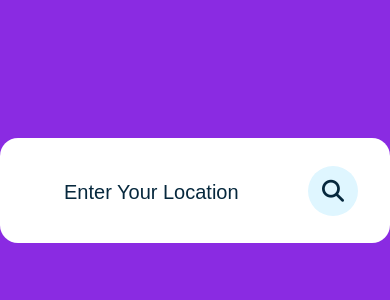
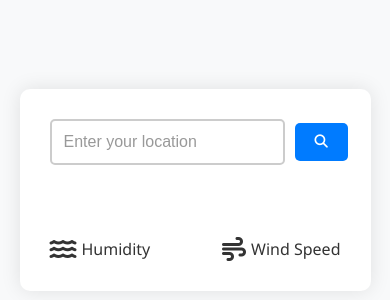
Before and after one commit to Curtly4/Weather_App, a plain HTML site: page index.html in a window 390 px wide. Shown: the part 232-532 px from the top of the page. Drawn offline with Linux system fonts and the light colour scheme.

Commit message:
fixed rendering bug

```diff
--- a/index.js
+++ b/index.js
@@ -38,27 +38,27 @@ search.addEventListener("click", () => {
       switch (data.weather[0].main) {
         case "Clear":
           image.src = "images/clear-sky.png";
-          //document.body.style.backgroundImage = "url('images/clear-sky.jpg')";
+          document.body.style.backgroundImage = "url('images/clear-sky.jpg')";
           break;
         case "Clouds":
           image.src = "images/cloudy.png";
-          //document.body.style.backgroundImage = "url('images/cloudy-sky.jpg')";
+          document.body.style.backgroundImage = "url('images/cloudy-sky.jpg')";
           break;
         case "Fog":
           image.src = "images/foggy.png";
-          //document.body.style.backgroundImage = "url('images/dense-fog.jpg')";
+          document.body.style.backgroundImage = "url('images/dense-fog.jpg')";
           break;
         case "Rain":
           image.src = "images/rainny.png";
-          //document.body.style.backgroundImage = "url('images/rainy-day.jpg')";
+          document.body.style.backgroundImage = "url('images/rainy-day.jpg')";
           break;
         case "Snow":
           image.src = "images/snow.png";
-          //document.body.style.backgroundImage = "url('images/snowday.jpg')";
+          document.body.style.backgroundImage = "url('images/snowday.jpg')";
           break;
         default:
           image.src = "";
-          //document.body.style.backgroundImage = "none";
+          document.body.style.backgroundImage = "none";
       }
 
       temperature.innerHTML = `${parseInt(data.main.temp)}&deg;F`;
--- a/style.css
+++ b/style.css
@@ -1,4 +1,4 @@
-* {
+/* * {
     margin: 0;
     padding: 0;
     border: 0;
@@ -191,4 +191,142 @@ body {
         justify-content: center;
         background: blueviolet;
     }
-}
+} */
+
+* {
+    margin: 0;
+    padding: 0;
+    box-sizing: border-box;
+  }
+
+  body {
+    font-family: 'Segoe UI', Tahoma, Geneva, Verdana, sans-serif;
+    background-color: #f8f9fa;
+    color: #333;
+    display: flex;
+    justify-content: center;
+    background-size: cover;
+    background-repeat: no-repeat;
+    background-attachment: fixed;
+    align-items: center;
+    min-height: 100vh;
+  }
+
+  .container {
+    max-width: 400px;
+    background-color: #fff;
+    border-radius: 10px;
+    box-shadow: 0 0 20px rgba(0, 0, 0, 0.1);
+    padding: 30px;
+    animation: fadeIn 0.5s ease-out;
+  }
+
+  .search-box {
+    display: flex;
+    align-items: center;
+  }
+
+  .search-box input {
+    flex: 1;
+    padding: 12px;
+    font-size: 16px;
+    border: 2px solid #ccc;
+    border-radius: 5px;
+    transition: border-color 0.3s;
+  }
+
+  .search-box input::placeholder {
+    color: #999;
+  }
+
+  .search-box button {
+    padding: 12px 20px;
+    margin-left: 10px;
+    background-color: #007bff;
+    color: #fff;
+    border: none;
+    border-radius: 5px;
+    cursor: pointer;
+    transition: background-color 0.3s;
+  }
+
+  .search-box button:hover {
+    background-color: #0056b3;
+  }
+
+  .weather-box {
+    margin-top: 30px;
+    text-align: center;
+  }
+
+  .weather-box img {
+    width: 60%;
+    max-width: 200px;
+  }
+
+  .temperature {
+    font-size: 3rem;
+    font-weight: 700;
+    margin-top: 20px;
+  }
+
+  .description {
+    font-size: 1.2rem;
+    text-transform: capitalize;
+    color: #666;
+  }
+
+  .weather-details {
+    display: flex;
+    justify-content: space-between;
+    margin-top: 20px;
+  }
+
+  .weather-details div {
+    display: flex;
+    align-items: center;
+  }
+
+  .weather-details i {
+    font-size: 24px;
+    margin-right: 5px;
+  }
+
+  .weather-details span {
+    font-size: 1rem;
+    font-weight: 500;
+  }
+
+  .not-found {
+    text-align: center;
+    margin-top: 50px;
+    display: none;
+  }
+
+  .not-found img {
+    width: 70%;
+    max-width: 300px;
+  }
+
+  .not-found p {
+    font-size: 1.2rem;
+    font-weight: 500;
+    color: #f44336;
+    margin-top: 12px;
+  }
+
+  .fadeIn {
+    animation: fadeIn 0.5s forwards;
+  }
+
+  @keyframes fadeIn {
+    to {
+      opacity: 1;
+    }
+  }
+
+  @media screen and (max-width: 500px) {
+    .container {
+      width: 90%;
+    }
+  }
```
